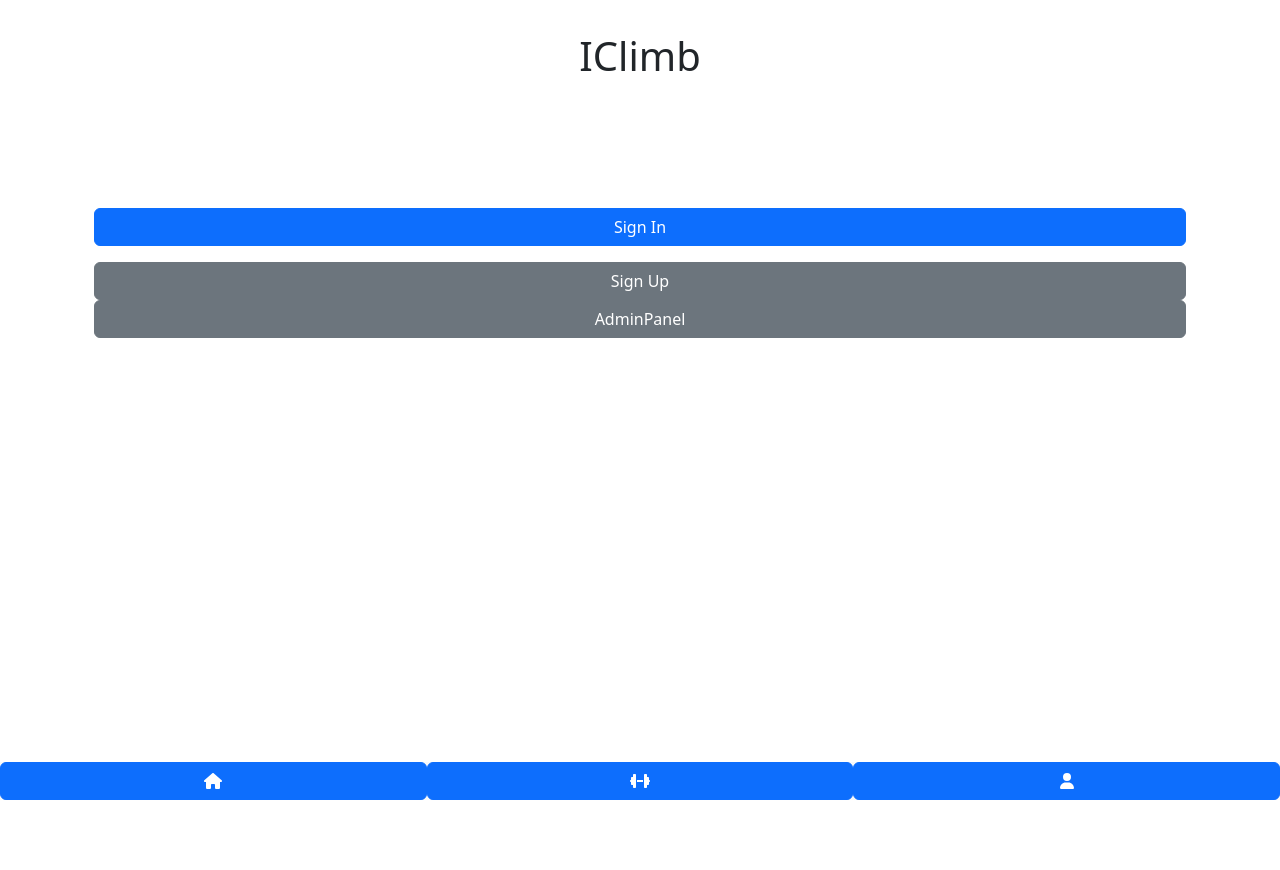
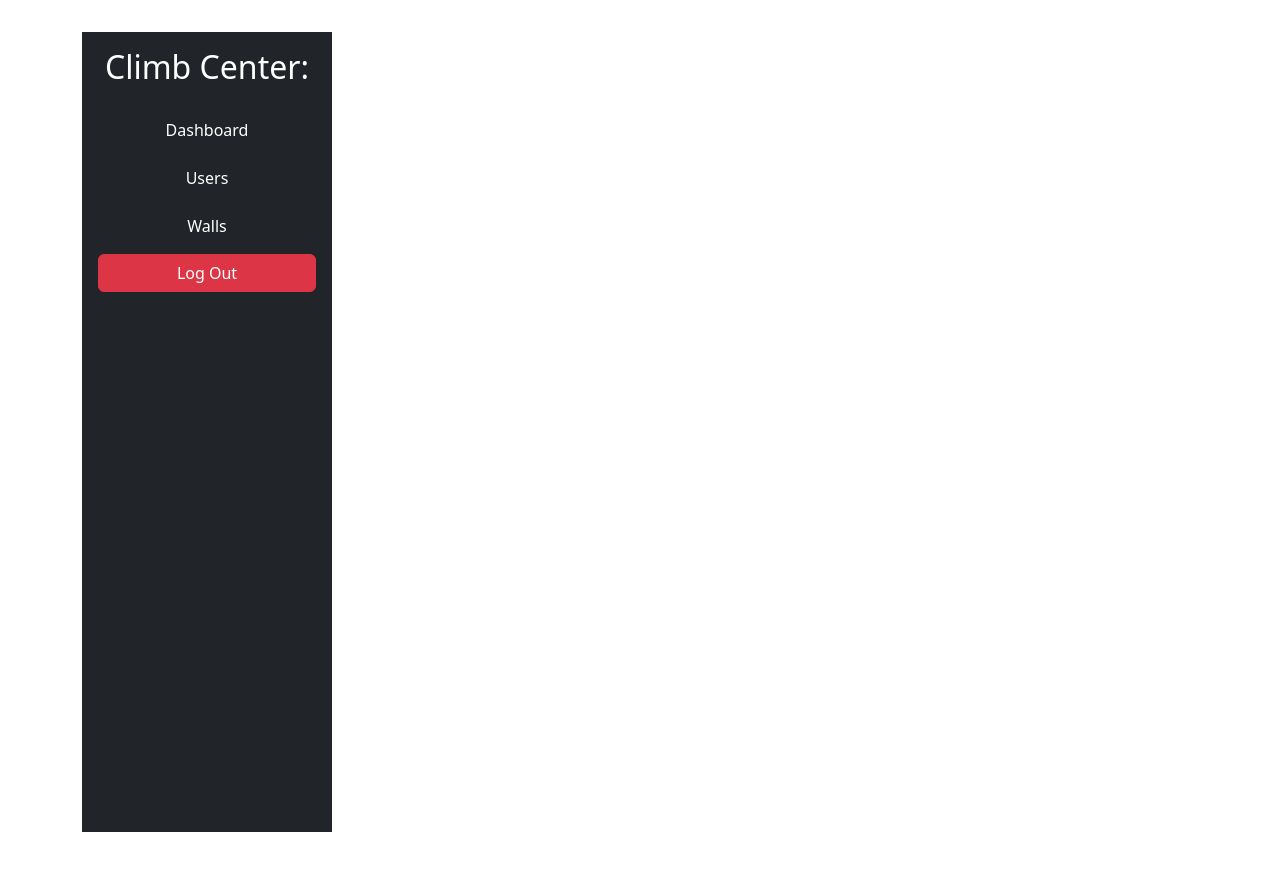
Before and after one commit to Lucius17/IClimb-client, a React (Vite) app: page /admin in a window 1280 px wide. Before the commit this address led to /. Shown: the top 870 px of the page. Built offline with nearby package versions, Linux system fonts and the light colour scheme.

Commit message:
poprawiony routing oraz superadmin

```diff
--- a/src/App.jsx
+++ b/src/App.jsx
@@ -22,63 +22,20 @@ function App() {
 
   return (
     <Router>
-      <div className="container text-center">
+      <div className="container">
         <Routes>
           <Route path="/" element={<Unsigned />} />
-          <Route
-            path="/login"
-            element={isAuthenticated ? <Navigate to="/" /> : <LogIn onSignIn={handleSignIn} />}
-          />
-          <Route
-            path="/signup"
-            element={isAuthenticated ? <Navigate to="/" /> : <SignUp />}
-          />
-          <Route
-            path="/profile"
-            element={isAuthenticated ? <Navigate to="/" /> : <Profile />}
-          />
-          <Route
-            path="/gym"
-            element={isAuthenticated ? <Navigate to="/" /> : <MapView />}
-          />
-          <Route
-            path="/admin/:centerId/*"
-            element={isAuthenticated ? <Navigate to="/" /> : <AdminPanel />}
-          />
-          <Route
-            path="/superadmin"
-            element={isAuthenticated ? <Navigate to="/" /> : <SuperAdminPanel />}
-          />
+          <Route path="/login" element={isAuthenticated ? <Navigate to="/" /> : <LogIn onSignIn={handleSignIn} />} />
+          <Route path="/signup" element={isAuthenticated ? <Navigate to="/" /> : <SignUp />} />
+          <Route path="/map" element={<MapView />} />
+          <Route path="/admin/*" element={<AdminPanel />} />
+          <Route path="/superadmin" element={<SuperAdminPanel />} />
+          <Route path="/admin/:centerId/*" element={<AdminPanel />} />
           <Route path="*" element={<Navigate to="/" />} />
+
         </Routes>
       </div>
-      <br />
-      <br />
-      <br />
-      <br />
-      <br />
-      <br />
-      <br />
-      <br />
-      <br />
-      <br />
-      <br />
-      <br />
-      <br />
-      <br />
-      <br />
-      <br />
-      <br />
-      <br />
-      <br />
-      <br />
-      <br />
-      <br />
-
-    <Menu/>
     </Router>
-    // tymaczasowe
-
   );
 }
 
--- a/src/components/AdminPanel.jsx
+++ b/src/components/AdminPanel.jsx
@@ -1,5 +1,5 @@
 import React from 'react';
-import { Link, Route, Routes } from 'react-router-dom';
+import { Link, Route, Routes, useParams } from 'react-router-dom';
 
 function Dashboard() {
   return <h2>Dashboard</h2>;
@@ -14,24 +14,26 @@ function Walls() {
 }
 
 function AdminPanel() {
+  const { centerId } = useParams(); // Pobieramy centerId z parametrów ścieżki
+
   return (
     <div className="d-flex" style={{ height: '100vh' }}>
       {/* Sidebar */}
       <div className="bg-dark text-white p-3" style={{ width: '250px' }}>
-        <h2 className="text-center mb-4">Climb</h2>
+        <h2 className="text-center mb-4">Climb Center: {centerId}</h2> {/* Wyświetlamy centerId */}
         <ul className="nav flex-column">
           <li className="nav-item mb-2">
-            <Link className="nav-link text-white" to="/admin/dashboard">
+            <Link className="nav-link text-white" to={`/admin/${centerId}/dashboard`}>
               Dashboard
             </Link>
           </li>
           <li className="nav-item mb-2">
-            <Link className="nav-link text-white" to="/admin/users">
+            <Link className="nav-link text-white" to={`/admin/${centerId}/users`}>
               Users
             </Link>
           </li>
           <li className="nav-item mb-2">
-            <Link className="nav-link text-white" to="/admin/walls">
+            <Link className="nav-link text-white" to={`/admin/${centerId}/walls`}>
               Walls
             </Link>
           </li>
--- a/src/components/SuperAdminPanel.jsx
+++ b/src/components/SuperAdminPanel.jsx
@@ -35,7 +35,7 @@ function SuperAdminPanel() {
           <li key={center.id} className="list-group-item d-flex justify-content-between align-items-center">
             <span>{center.name}</span>
             <div>
-              <Link to={`/admin/${center.id}`} className="btn btn-primary mr-2">
+              <Link to={`/admin/${center.id}/dashboard`} className="btn btn-primary mr-2">
                 Zarządzaj
               </Link>
               <button className="btn btn-danger" onClick={() => handleDeleteCenter(center.id)}>
```
